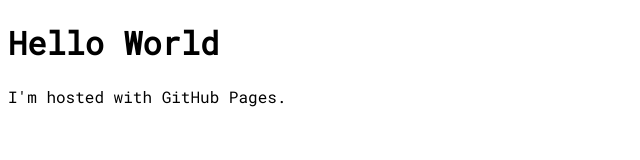
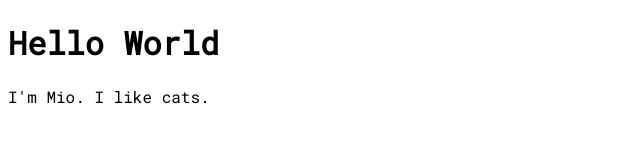
Before and after one commit to miopio/miopio.github.io, a plain HTML site: page index.html in a window 1280 px wide. Shown: the whole page, without its empty margins (0-640 px from the left). Drawn offline with Linux system fonts and the light colour scheme.

Commit message:
Update index.html

```diff
--- a/index.html
+++ b/index.html
@@ -7,6 +7,6 @@
 </head>
 <body>
 <h1>Hello World</h1>
-<p>I'm hosted with GitHub Pages.</p>
+<p>I'm Mio. I like cats.</p>
 </body>
 </html>
```
